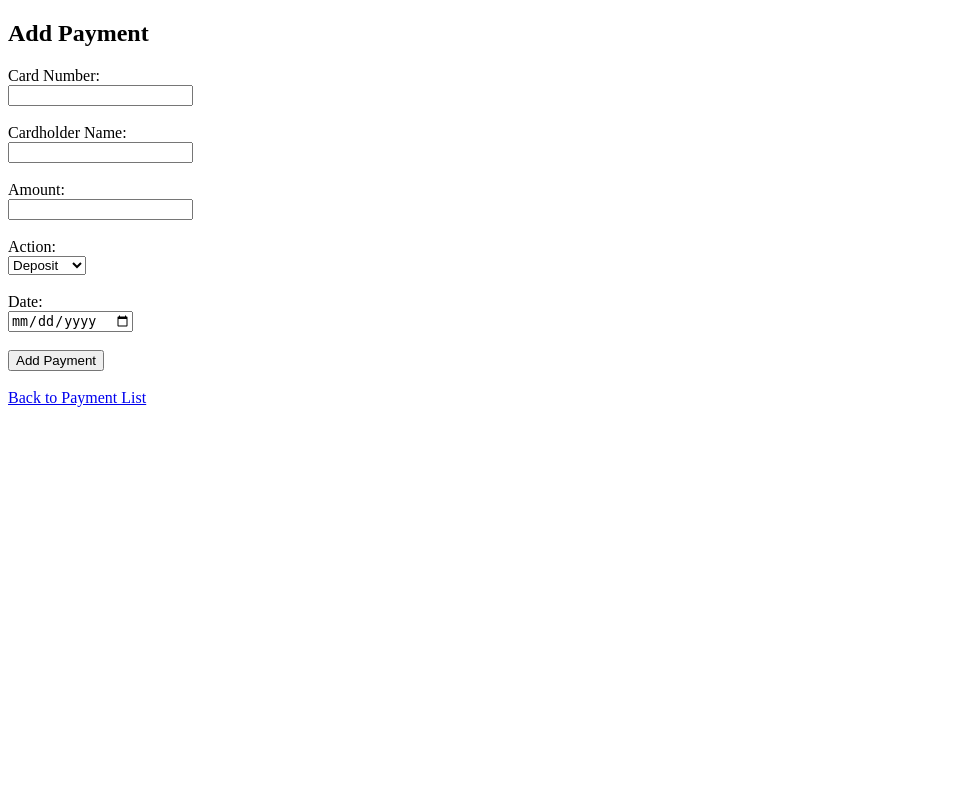
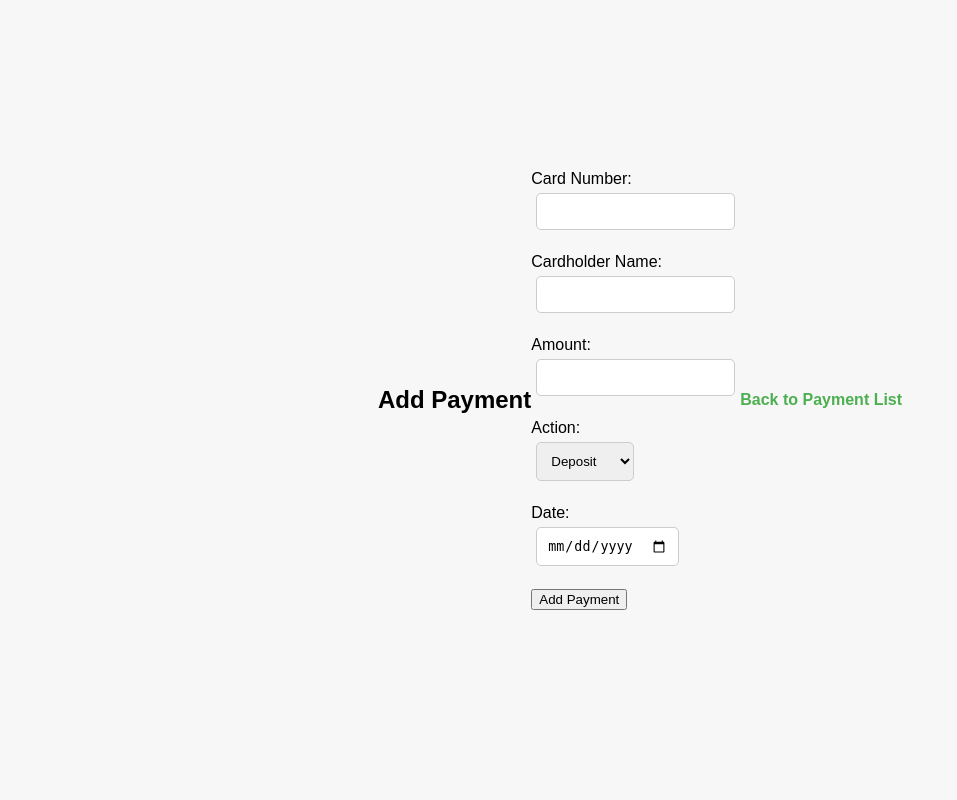
Before and after one commit to GiofrancoGatab/PaymentSystem, a Django app: page /payments/add/ in a window 1280 px wide. Shown: the whole page, without its empty margins (0-957 px from the left). Run offline with Django 5.2, Linux system fonts and the light colour scheme.

Commit message:
Formating

```diff
--- /dev/null
+++ b/PaymentSystem/payments/static/payments/style.css
@@ -0,0 +1,65 @@
+/* Center everything vertically and horizontally */
+body {
+    font-family: Arial, sans-serif;
+    display: flex;
+    justify-content: center;
+    align-items: center;
+    min-height: 100vh;
+    background-color: #f7f7f7;
+    margin: 0;
+    padding: 0;
+}
+
+/* Container for form + table */
+.container {
+    text-align: center;
+    background-color: #fff;
+    padding: 30px;
+    border-radius: 10px;
+    box-shadow: 0 4px 10px rgba(0,0,0,0.1);
+    width: 80%;
+    max-width: 800px;
+}
+
+/* Style the form */
+form {
+    margin-bottom: 20px;
+}
+
+form input, form select {
+    padding: 10px;
+    margin: 5px;
+    border-radius: 5px;
+    border: 1px solid #ccc;
+}
+
+/* Style the table */
+table {
+    width: 100%;
+    border-collapse: collapse;
+    margin-top: 10px;
+}
+
+th, td {
+    padding: 12px;
+    border: 1px solid #ddd;
+}
+
+th {
+    background-color: #4CAF50;
+    color: white;
+}
+
+tr:nth-child(even) {
+    background-color: #f2f2f2;
+}
+
+a {
+    text-decoration: none;
+    color: #4CAF50;
+    font-weight: bold;
+}
+
+a:hover {
+    text-decoration: underline;
+}
--- a/PaymentSystem/payments/templates/add_payment.html
+++ b/PaymentSystem/payments/templates/add_payment.html
@@ -2,6 +2,8 @@
 <html>
 <head>
     <title>Add Payment</title>
+    {% load static %}
+    <link rel="stylesheet" type="text/css" href="{% static 'payments/style.css' %}">
 </head>
 <body>
     <h2>Add Payment</h2>
--- a/PaymentSystem/payments/templates/payment_list.html
+++ b/PaymentSystem/payments/templates/payment_list.html
@@ -2,6 +2,8 @@
 <html>
 <head>
     <title>Payment List</title>
+    {% load static %}
+    <link rel="stylesheet" type="text/css" href="{% static 'payments/style.css' %}">
 </head>
 <body>
     <h2>Payment List</h2>
```
Also changed, not shown: PaymentSystem/db.sqlite3.
